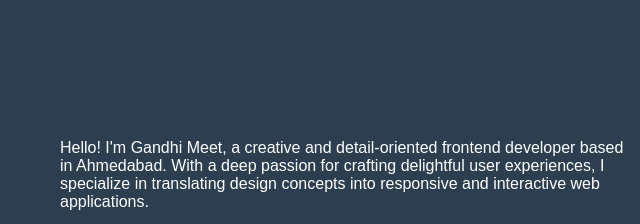
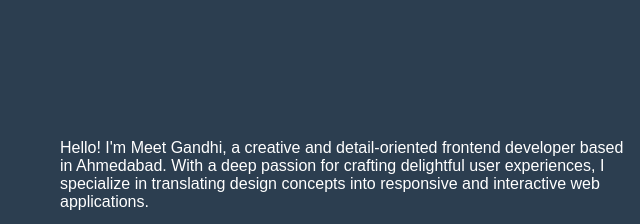
Before and after one commit to httpMeet/PortFolioWebsite, a plain HTML site: page about.html in a window 1280 px wide. Shown: the part 164-388 px from the top of the page, 612-1252 px from the left. Drawn offline with Linux system fonts and the light colour scheme.

Commit message:
Name change

```diff
--- a/about.html
+++ b/about.html
@@ -26,7 +26,7 @@
             </div>
 
             <div class="text-container">
-                <p>Hello! I'm Gandhi Meet, a creative and detail-oriented frontend developer based in Ahmedabad. With a deep passion for crafting delightful user experiences, I specialize in translating design concepts into responsive and interactive web applications.</p>
+                <p>Hello! I'm Meet Gandhi, a creative and detail-oriented frontend developer based in Ahmedabad. With a deep passion for crafting delightful user experiences, I specialize in translating design concepts into responsive and interactive web applications.</p>
 
                 <p>My journey in web development began several years ago when I discovered the power of code to bring ideas to life. Over time, I have gained expertise in HTML, CSS, and JavaScript, and I love exploring new technologies to enhance my skill set.</p>
 
```
